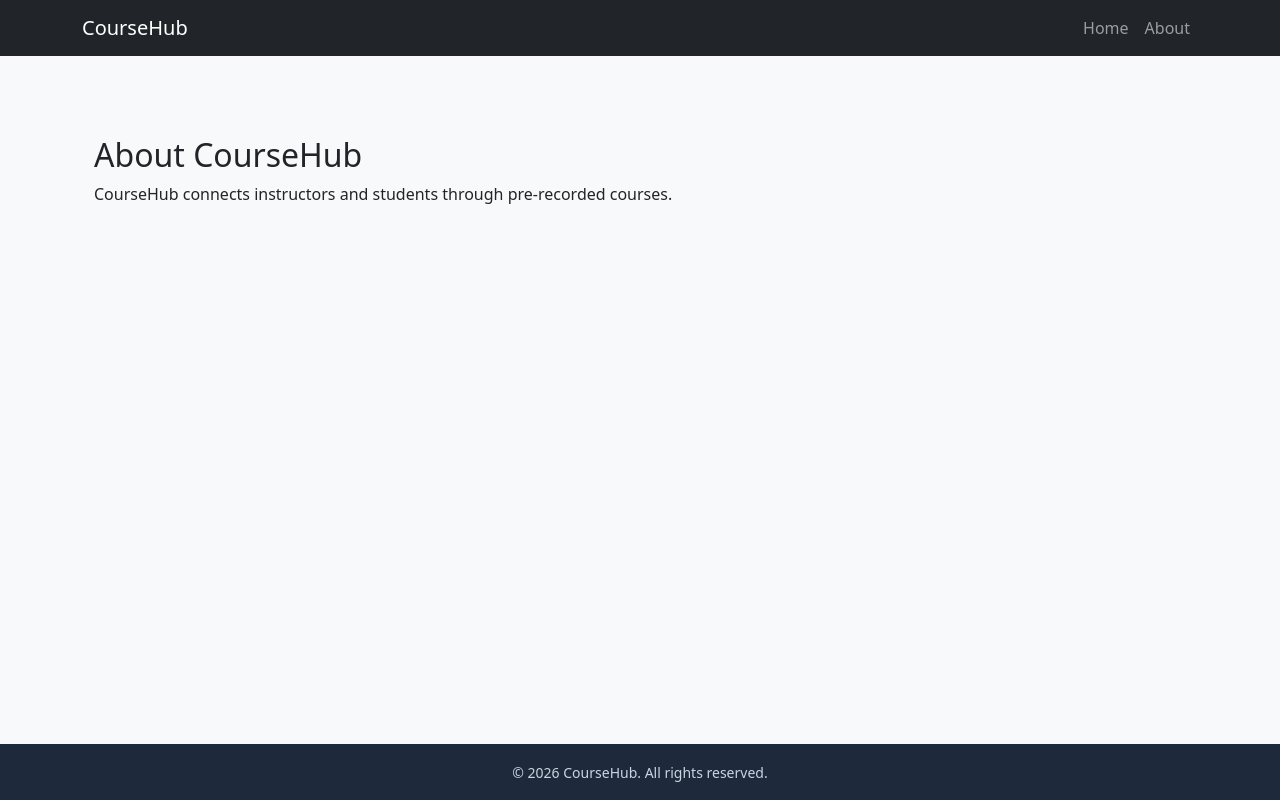
After one commit to 3bdalla3adil/eartech-internship-2026, a Django app: page /courses/about/ in a window 1280 px wide. The commit adds this page. Run offline with Django 5.2, Linux system fonts and the light colour scheme.

Commit message:
feat: add about platform page and url routing AB#3293

```diff
--- a/coursehub/courses/urls.py
+++ b/coursehub/courses/urls.py
@@ -1,9 +1,7 @@
 from django.urls import path
-
 from . import views
 
-app_name = 'courses'
-
 urlpatterns = [
-    path('', views.course_list, name='list'),
+    path("", views.home, name="home"),
+    path("about/", views.about, name="about"),
 ]
--- a/coursehub/courses/views.py
+++ b/coursehub/courses/views.py
@@ -1,7 +1,7 @@
-from django.http import HttpResponse
+from django.shortcuts import render
 
+def home(request):
+    return render(request, "home.html")
 
-def course_list(request):
-    return HttpResponse('Courses app is working ✅')
-
-# Create your views here.
+def about(request):
+    return render(request, "about.html")
--- /dev/null
+++ b/coursehub/templates/about.html
@@ -0,0 +1,9 @@
+{% extends "base.html" %}
+{% block title %}About | CourseHub{% endblock %}
+
+{% block content %}
+<div class="container mt-5">
+    <h2>About CourseHub</h2>
+    <p>CourseHub connects instructors and students through pre-recorded courses.</p>
+</div>
+{% endblock %}
--- a/coursehub/templates/base.html
+++ b/coursehub/templates/base.html
@@ -1,6 +1,7 @@
 {% load static %}
 <!DOCTYPE html>
 <html lang="en">
+
 <head>
     <meta charset="UTF-8">
     <meta name="viewport" content="width=device-width, initial-scale=1">
@@ -8,18 +9,23 @@
     <link href="https://cdn.jsdelivr.net/npm/bootstrap@5.3.3/dist/css/bootstrap.min.css" rel="stylesheet">
     <link rel="stylesheet" href="{% static 'css/style.css' %}">
 </head>
+
 <body>
     <!-- ===== Navbar ===== -->
     <nav class="navbar navbar-expand-lg navbar-dark bg-dark">
         <div class="container">
             <a class="navbar-brand" href="{% url 'home' %}">CourseHub</a>
-            <button class="navbar-toggler" type="button" data-bs-toggle="collapse" data-bs-target="#navbarNav" aria-controls="navbarNav" aria-expanded="false" aria-label="Toggle navigation">
+            <button class="navbar-toggler" type="button" data-bs-toggle="collapse" data-bs-target="#navbarNav"
+                aria-controls="navbarNav" aria-expanded="false" aria-label="Toggle navigation">
                 <span class="navbar-toggler-icon"></span>
             </button>
             <div class="collapse navbar-collapse" id="navbarNav">
                 <ul class="navbar-nav ms-auto">
                     <li class="nav-item">
                         <a class="nav-link" href="{% url 'home' %}">Home</a>
+                    </li>
+                    <li class="nav-item">
+                        <a class="nav-link" href="{% url 'about' %}">About</a>
                     </li>
                     <!-- Add more navigation links here -->
                 </ul>
@@ -41,4 +47,5 @@
 
     <script src="https://cdn.jsdelivr.net/npm/bootstrap@5.3.3/dist/js/bootstrap.bundle.min.js"></script>
 </body>
+
 </html>
```
Also changed, not shown: coursehub/urls.py (added, +10 -0 lines).
